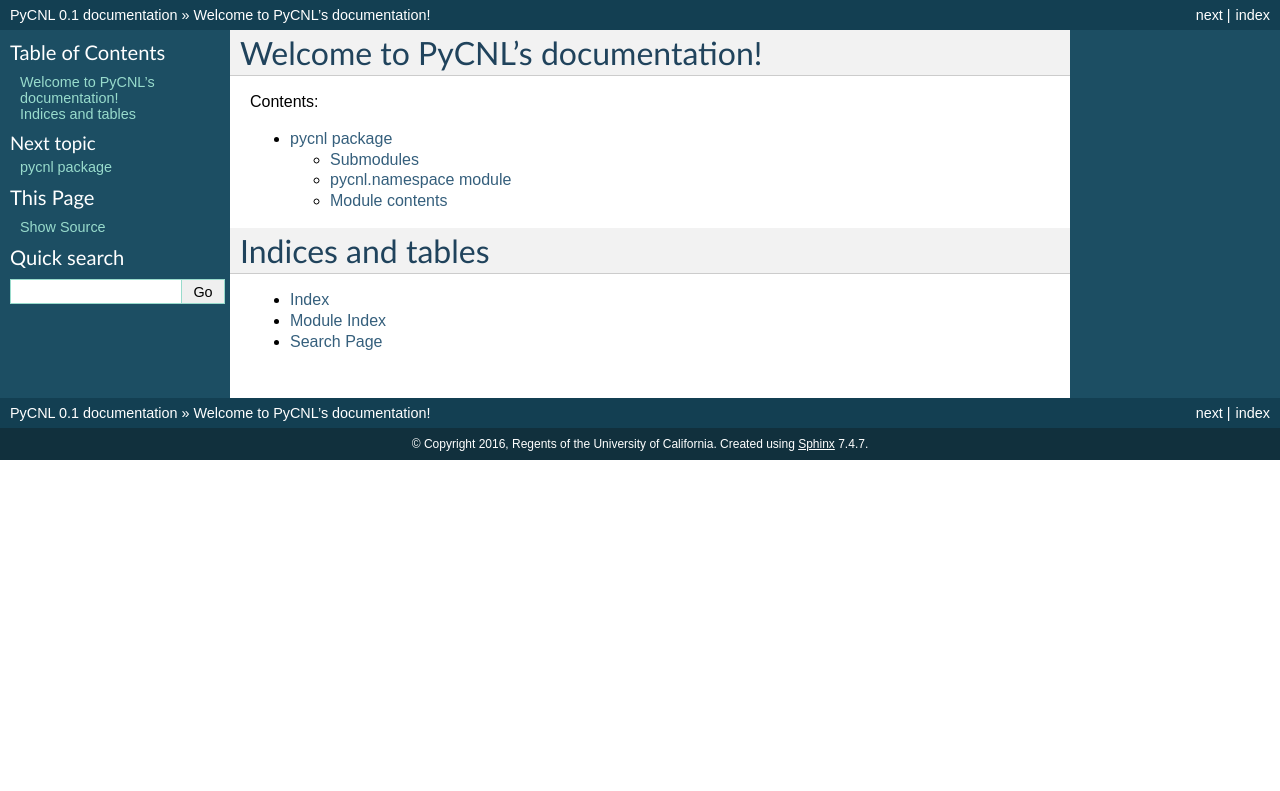
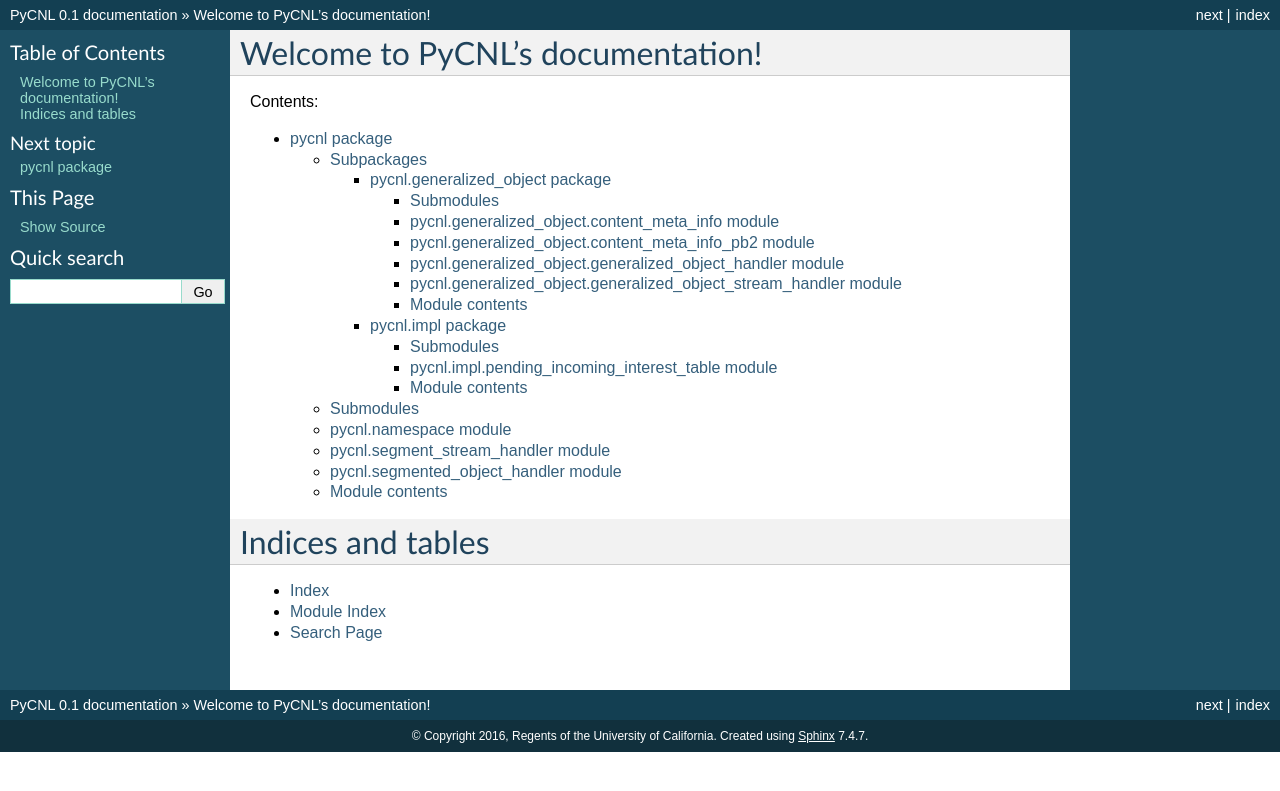
Before and after one commit to named-data/PyCNL, a Sphinx documentation site: the page built from doc/index.rst, in a window 1280 px wide. Shown: the top 791 px of the page. Built offline with Sphinx 7.4.7, drawn with Linux system fonts in a browser that asks for light colours.

Commit message:
doc: Update to include generalized_object.generalized_object_stream_handler, etc.

```diff
--- /dev/null
+++ b/doc/pycnl.generalized_object.rst
@@ -0,0 +1,46 @@
+pycnl.generalized\_object package
+=================================
+
+Submodules
+----------
+
+pycnl.generalized\_object.content\_meta\_info module
+----------------------------------------------------
+
+.. automodule:: pycnl.generalized_object.content_meta_info
+    :members:
+    :undoc-members:
+    :show-inheritance:
+
+pycnl.generalized\_object.content\_meta\_info\_pb2 module
+---------------------------------------------------------
+
+.. automodule:: pycnl.generalized_object.content_meta_info_pb2
+    :members:
+    :undoc-members:
+    :show-inheritance:
+
+pycnl.generalized\_object.generalized\_object\_handler module
+-------------------------------------------------------------
+
+.. automodule:: pycnl.generalized_object.generalized_object_handler
+    :members:
+    :undoc-members:
+    :show-inheritance:
+
+pycnl.generalized\_object.generalized\_object\_stream\_handler module
+---------------------------------------------------------------------
+
+.. automodule:: pycnl.generalized_object.generalized_object_stream_handler
+    :members:
+    :undoc-members:
+    :show-inheritance:
+
+
+Module contents
+---------------
+
+.. automodule:: pycnl.generalized_object
+    :members:
+    :undoc-members:
+    :show-inheritance:
--- /dev/null
+++ b/doc/pycnl.impl.rst
@@ -0,0 +1,22 @@
+pycnl.impl package
+==================
+
+Submodules
+----------
+
+pycnl.impl.pending\_incoming\_interest\_table module
+----------------------------------------------------
+
+.. automodule:: pycnl.impl.pending_incoming_interest_table
+    :members:
+    :undoc-members:
+    :show-inheritance:
+
+
+Module contents
+---------------
+
+.. automodule:: pycnl.impl
+    :members:
+    :undoc-members:
+    :show-inheritance:
--- a/doc/pycnl.rst
+++ b/doc/pycnl.rst
@@ -1,5 +1,13 @@
 pycnl package
 =============
+
+Subpackages
+-----------
+
+.. toctree::
+
+    pycnl.generalized_object
+    pycnl.impl
 
 Submodules
 ----------
@@ -12,6 +20,22 @@
     :undoc-members:
     :show-inheritance:
 
+pycnl.segment\_stream\_handler module
+-------------------------------------
+
+.. automodule:: pycnl.segment_stream_handler
+    :members:
+    :undoc-members:
+    :show-inheritance:
+
+pycnl.segmented\_object\_handler module
+---------------------------------------
+
+.. automodule:: pycnl.segmented_object_handler
+    :members:
+    :undoc-members:
+    :show-inheritance:
+
 
 Module contents
 ---------------
```
